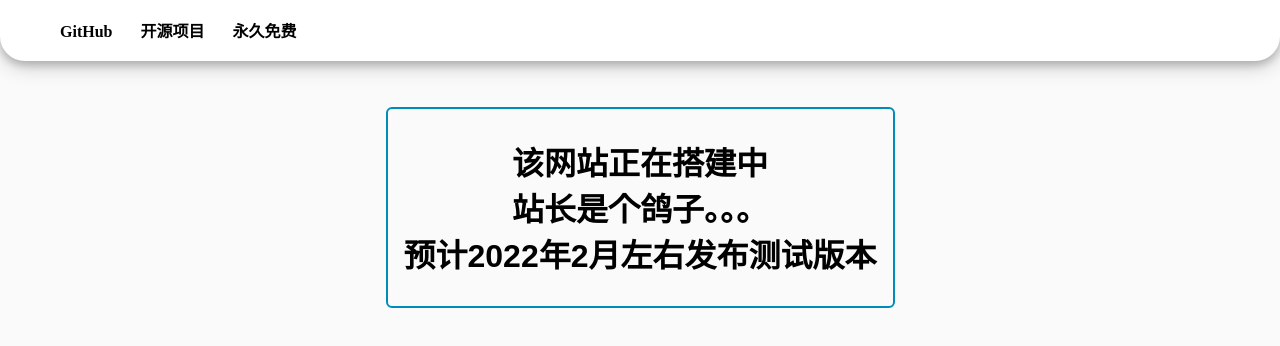
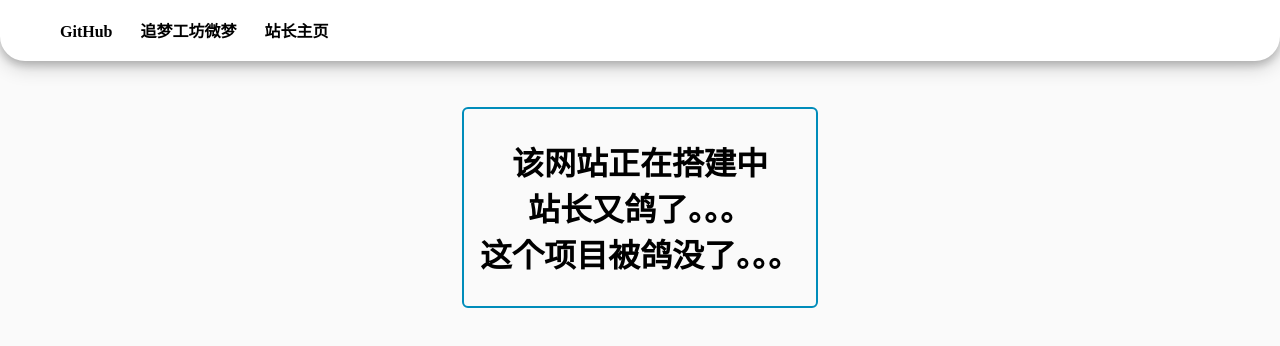
Before and after one commit to url8/url8.github.io, a plain HTML site: page index.html in a window 1280 px wide. Drawn offline with Linux system fonts and the light colour scheme.

Commit message:
Update index.html

```diff
--- a/index.html
+++ b/index.html
@@ -12,19 +12,19 @@
 	<body>
 		<div class="header">
 			<ul>
-				<a href="https://github.com/url8" style="color: #000000; font-weight: bolder;">
+				<a href="https://github.com" style="color: #000000; font-weight: bolder;">
 					<li>GitHub</li>
 				</a>
-				<a href="https://github.com/url8" style="color: #000000; font-weight: bolder;">
-					<li>开源项目</li>
+				<a href="https://www.wedreamcn.com/" style="color: #000000; font-weight: bolder;">
+					<li>追梦工坊微梦</li>
 				</a>
-				<a href="https://github.com/url8" style="color: #000000; font-weight: bolder;">
-					<li>永久免费</li>
+				<a href="https://xiaozhao.info/" style="color: #000000; font-weight: bolder;">
+					<li>站长主页</li>
 				</a>
 			</ul>
 		</div>
 	<div class="head">
-		<a href="https://english.xiaozhao.info/"><button><h1>该网站正在搭建中<br/>站长是个鸽子。。。<br/>预计2022年2月左右发布测试版本</button></a>
+		<a href="https://english.xiaozhao.info/"><button><h1>该网站正在搭建中<br/>站长又鸽了。。。<br/>这个项目被鸽没了。。。</button></a>
 	</div>
 	</body>
 </html>
```
